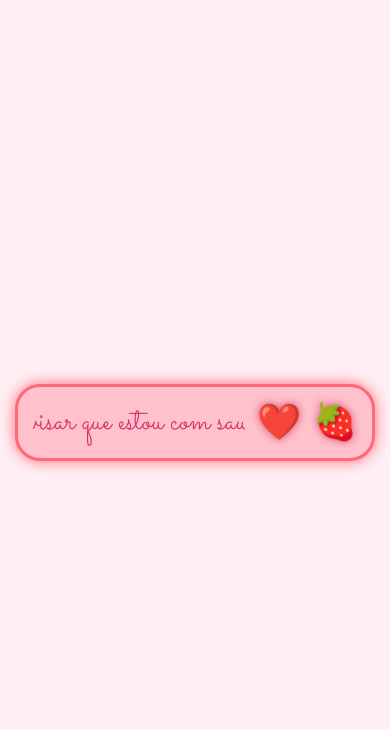
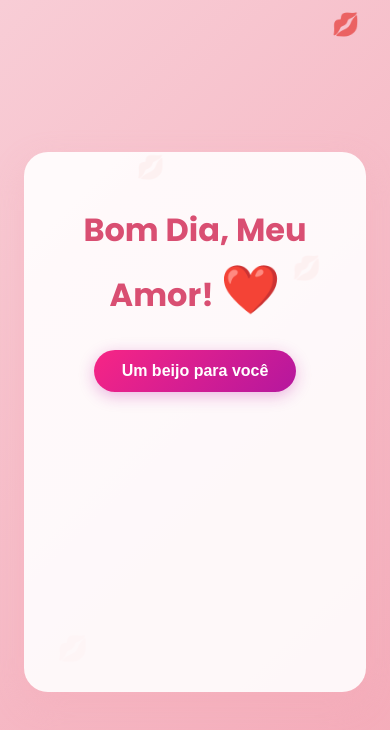
Before and after one commit to gogs7438/Minha-princesa, a plain HTML site: page index.html in a window 390 px wide. Drawn offline with Linux system fonts and the light colour scheme.

Commit message:
Add files via upload

```diff
--- a/index.html
+++ b/index.html
@@ -2,134 +2,240 @@
 <html lang="pt-BR">
 <head>
 <meta charset="UTF-8" />
-<meta name="viewport" content="width=device-width, initial-scale=1, maximum-scale=1.0" />
-<title>Minha Princesa</title>
+<meta name="viewport" content="width=device-width, initial-scale=1" />
+<title>Bom Dia - Dia dos Namorados</title>
 <style>
-  @import url('https://fonts.googleapis.com/css2?family=Sacramento&family=Comic+Neue:wght@700&display=swap');
+  @import url('https://fonts.googleapis.com/css2?family=Poppins:wght@400;700&display=swap');
 
-  :root {
-    --pink: #ff6978;
-    --light-pink: #ffc1cc;
-    --background: #fff0f5;
-    --text-color: #d6336c;
-    --strawberry-red: #ea4c46;
+  *, *::before, *::after {
+    box-sizing: border-box;
   }
-
   body {
     margin: 0;
-    height: 100vh;
-    background: var(--background);
-    font-family: 'Comic Neue', cursive, sans-serif;
+    min-height: 100vh;
+    background: linear-gradient(135deg, #f8cdd6 0%, #f4a9b7 100%);
+    font-family: 'Poppins', sans-serif;
     display: flex;
     justify-content: center;
     align-items: center;
+    padding: 24px;
+  }
+  .card {
+    background: rgba(255 255 255 / 0.9);
+    border-radius: 24px;
+    box-shadow: 0 12px 32px rgba(244,169,183,0.3);
+    max-width: 480px;
+    width: 100%;
+    padding: 32px 40px;
+    text-align: center;
+    position: relative;
+    overflow: hidden;
+    z-index: 1;
+  }
+  h1 {
+    font-size: 2.8rem;
+    color: #d94f72;
+    margin-bottom: 32px;
+    font-weight: 700;
+  }
+  .heart {
+    color: #f43f5e;
+    font-size: 3rem;
+    animation: beat 1.2s infinite alternate ease-in-out;
     user-select: none;
-    padding: 15px;
-    box-sizing: border-box;
+  }
+  @keyframes beat {
+    0% {transform: scale(1);}
+    100% {transform: scale(1.2);}
+  }
+  button {
+    background: linear-gradient(135deg, #f72585, #b5179e);
+    border: none;
+    color: white;
+    padding: 14px 42px;
+    font-size: 1.125rem;
+    border-radius: 9999px;
+    cursor: pointer;
+    font-weight: 600;
+    box-shadow: 0 4px 16px rgb(181 23 158 / 0.3);
+    transition: background-color 0.3s ease, transform 0.3s ease;
+  }
+  button:hover {
+    background: linear-gradient(135deg, #b5179e, #f72585);
+    transform: scale(1.05);
+  }
+  .kiss-emoji, .mouth-emoji {
+    font-size: 4rem;
+    color: #f72585;
+    margin-top: 16px;
+    opacity: 0;
+    transform: translateY(20px);
+    transition: opacity 0.4s ease, transform 0.4s ease;
+    user-select: none;
+  }
+  .kiss-emoji.show, .mouth-emoji.show {
+    opacity: 1;
+    transform: translateY(0);
+  }
+  .happy-message {
+    font-size: 1.5rem;
+    color: #b5179e;
+    font-weight: 700;
+    margin-top: 16px;
+    opacity: 0;
+    transform: translateY(20px);
+    transition: opacity 0.4s ease, transform 0.4s ease;
+  }
+  .happy-message.show {
+    opacity: 1;
+    transform: translateY(0);
   }
 
-  .message-container {
-    display: flex;
-    align-items: center;
-    background: var(--light-pink);
-    border: 3px solid var(--pink);
-    border-radius: 25px;
-    box-shadow: 0 0 15px var(--pink);
-    padding: 15px 25px;
-    max-width: 100%;
-    overflow: hidden;
-    width: 100%;
-    max-width: 600px;
+  .background-hearts {
+    position: fixed;
+    top: 0;
+    left: 0;
+    width: 100vw;
+    height: 100vh;
+    pointer-events: none;
+    overflow: visible;
+    z-index: 0;
+  }
+  .heart-floating {
+    position: absolute;
+    color: #f72585cc;
+    font-size: 18px;
+    animation-timing-function: ease-in-out;
+    animation-iteration-count: infinite;
+    opacity: 0.8;
+    user-select: none;
+  }
+  .heart-floating:nth-child(1) {
+    left: 10%;
+    animation-name: floatUp1;
+    animation-duration: 7s;
+    font-size: 22px;
+  }
+  .heart-floating:nth-child(2) {
+    left: 25%;
+    animation-name: floatUp2;
+    animation-duration: 9s;
+    font-size: 18px;
+    animation-delay: 2s;
+  }
+  .heart-floating:nth-child(3) {
+    left: 40%;
+    animation-name: floatUp1;
+    animation-duration: 6.5s;
+    font-size: 20px;
+    animation-delay: 5s;
+  }
+  .heart-floating:nth-child(4) {
+    left: 55%;
+    animation-name: floatUp2;
+    animation-duration: 10s;
+    font-size: 15px;
+    animation-delay: 1s;
+  }
+  .heart-floating:nth-child(5) {
+    left: 70%;
+    animation-name: floatUp1;
+    animation-duration: 8.5s;
+    font-size: 18px;
+    animation-delay: 3s;
+  }
+  .heart-floating:nth-child(6) {
+    left: 85%;
+    animation-name: floatUp2;
+    animation-duration: 7.5s;
+    font-size: 21px;
+    animation-delay: 4s;
+  }
+  @keyframes floatUp1 {
+    0% {transform: translateY(100vh) scale(1); opacity: 0;}
+    10% {opacity: 0.8;}
+    100% {transform: translateY(-20vh) scale(1.4); opacity: 0;}
+  }
+  @keyframes floatUp2 {
+    0% {transform: translateY(110vh) scale(1); opacity: 0;}
+    10% {opacity: 0.7;}
+    100% {transform: translateY(-10vh) scale(1.3); opacity: 0;}
   }
 
-  .marquee-wrapper {
-    flex: 1;
-    overflow: hidden;
-    white-space: nowrap;
+  .kiss-floating {
+    position: absolute;
+    color: #f72585cc;
+    font-size: 22px;
+    animation-name: fallDown;
+    animation-timing-function: ease-in-out;
+    animation-iteration-count: infinite;
+    opacity: 0.8;
+    user-select: none;
+  }
+  @keyframes fallDown {
+    0% {transform: translateY(-10vh) scale(1); opacity: 0;}
+    10% {opacity: 0.9;}
+    100% {transform: translateY(110vh) scale(1.2); opacity: 0;}
   }
 
-  .marquee {
-    display: inline-block;
-    font-family: 'Sacramento', cursive;
-    font-size: 3.2rem;
-    color: var(--text-color);
-    padding-left: 100%;
-    animation: marqueeAnim 10s linear infinite;
-  }
-
-  @keyframes marqueeAnim {
-    0% {
-      transform: translateX(0%);
+  @media (max-width: 480px) {
+    h1 {
+      font-size: 2rem;
+      margin-bottom: 24px;
     }
-    100% {
-      transform: translateX(-100%);
+    button {
+      padding: 12px 28px;
+      font-size: 1rem;
     }
-  }
-
-  .icons {
-    display: flex;
-    gap: 16px;
-    margin-left: 20px;
-  }
-
-  .heart-icon, .strawberry-icon {
-    font-size: 3rem;
-    cursor: default;
-    user-select: none;
-    animation: pulse 2.4s infinite ease-in-out;
-    filter: drop-shadow(0 0 4px #d64764);
-  }
-
-  .heart-icon {
-    color: var(--pink);
-  }
-
-  .strawberry-icon {
-    color: var(--strawberry-red);
-  }
-
-  @keyframes pulse {
-    0%, 100% {
-      transform: scale(1);
-      filter: drop-shadow(0 0 4px #d64764);
-      opacity: 1;
-    }
-    50% {
-      transform: scale(1.15);
-      filter: drop-shadow(0 0 8px #d64764);
-      opacity: 0.85;
-    }
-  }
-
-  /* Responsividade para celulares */
-  @media (max-width: 480px) {
-    .message-container {
-      padding: 12px 15px;
-      max-width: 100%;
-    }
-    .marquee {
-      font-size: 2rem;
-      padding-left: 70%;
-    }
-    .icons {
-      gap: 12px;
-      margin-left: 12px;
-    }
-    .heart-icon, .strawberry-icon {
-      font-size: 2.2rem;
+    .happy-message {
+      font-size: 1.25rem;
     }
   }
 </style>
 </head>
 <body>
-  <div class="message-container" role="main" aria-label="Mensagem de saudade com animação e ícones fofos">
-    <div class="marquee-wrapper" aria-hidden="true">
-      <div class="marquee">Só para avisar que estou com saudade</div>
-    </div>
-    <div class="icons" aria-hidden="true">
-      <span class="heart-icon" title="Coração">❤️</span>
-      <span class="strawberry-icon" title="Morango">🍓</span>
-    </div>
-  </div>
+
+<div class="background-hearts" aria-hidden="true">
+  <span class="heart-floating" style="top: 110vh;">❤️</span>
+  <span class="heart-floating" style="top: 120vh;">❤️</span>
+  <span class="heart-floating" style="top: 115vh;">❤️</span>
+  <span class="heart-floating" style="top: 108vh;">❤️</span>
+  <span class="heart-floating" style="top: 122vh;">❤️</span>
+  <span class="heart-floating" style="top: 118vh;">❤️</span>
+
+  <span class="kiss-floating" style="left: 15%; animation-duration: 8s; animation-delay: 0s;">💋</span>
+  <span class="kiss-floating" style="left: 35%; animation-duration: 9s; animation-delay: 2s;">💋</span>
+  <span class="kiss-floating" style="left: 55%; animation-duration: 7.5s; animation-delay: 4s;">💋</span>
+  <span class="kiss-floating" style="left: 75%; animation-duration: 10s; animation-delay: 1s;">💋</span>
+  <span class="kiss-floating" style="left: 85%; animation-duration: 9.5s; animation-delay: 3s;">💋</span>
+</div>
+
+<main role="main" class="card">
+  <h1>Bom Dia, Meu Amor! <span class="heart" aria-hidden="true">❤️</span></h1>
+  <button type="button" id="kissBtn">Um beijo para você</button>
+  <div id="kissEmoji" class="kiss-emoji" aria-hidden="true">💋</div>
+  <div id="mouthEmoji" class="mouth-emoji" aria-hidden="true">👄</div>
+  <div id="happyMessage" class="happy-message" aria-hidden="true">Feliz Dia dos Namorados</div>
+</main>
+
+<script>
+  const button = document.getElementById('kissBtn');
+  const kissEmoji = document.getElementById('kissEmoji');
+  const mouthEmoji = document.getElementById('mouthEmoji');
+  const happyMessage = document.getElementById('happyMessage');
+
+  button.addEventListener('click', () => {
+    kissEmoji.classList.add('show');
+    mouthEmoji.classList.add('show');
+    happyMessage.classList.add('show');
+
+    setTimeout(() => {
+      kissEmoji.classList.remove('show');
+      mouthEmoji.classList.remove('show');
+      happyMessage.classList.remove('show');
+    }, 3000);
+  });
+</script>
+
 </body>
 </html>
```
